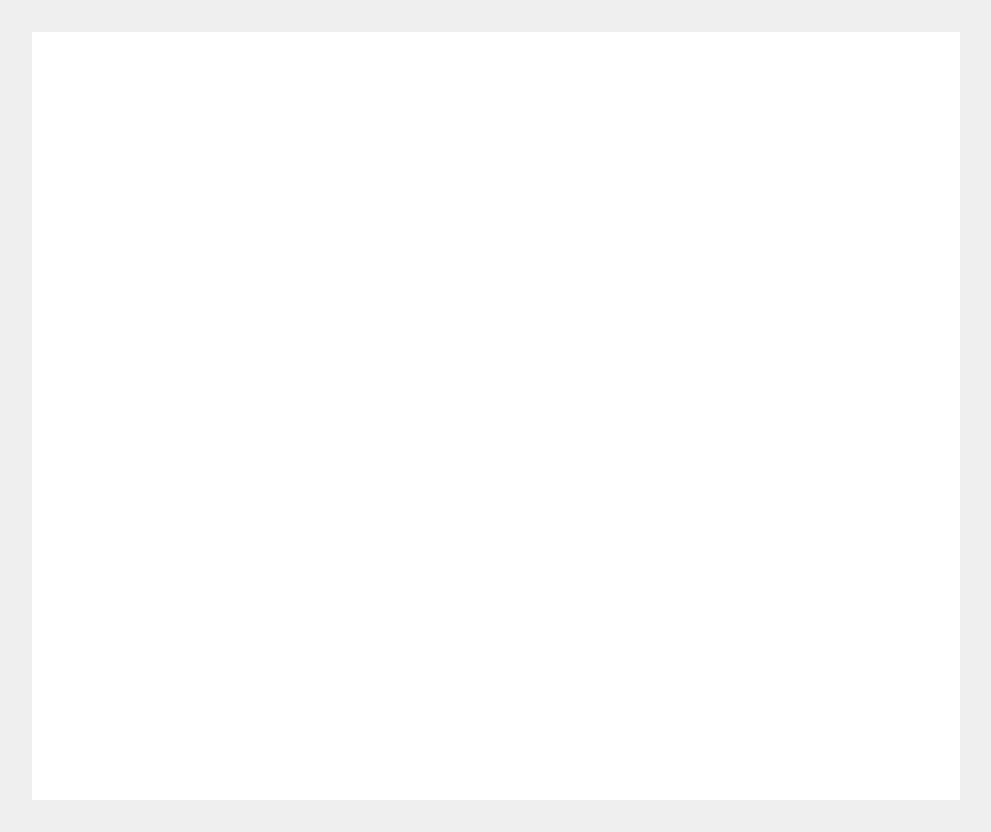
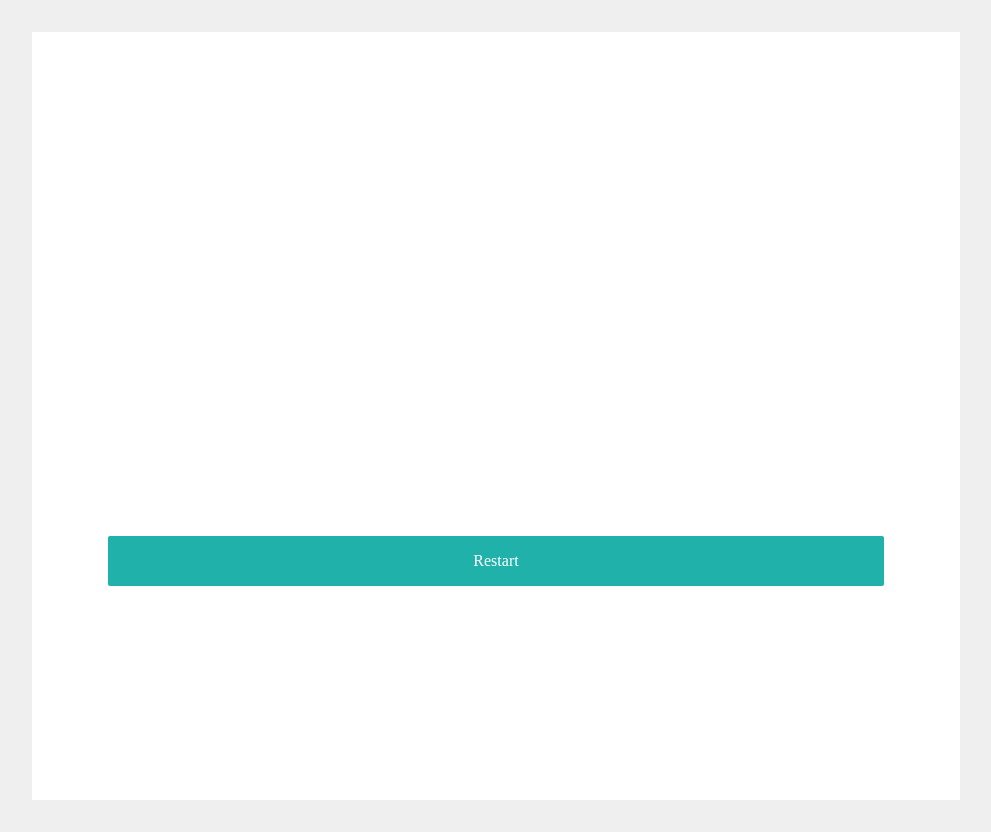
Before and after one commit to SebastianKapunkt/visualisation, a plain HTML site: page visualisation02/index.html in a window 1280 px wide. Both pictures are taken after a click on the element "skip and finish". Shown: the whole page, without its empty margins (144-1135 px from the left). Drawn offline with Linux system fonts and the light colour scheme.

Commit message:
Add restart button

```diff
--- a/visualisation02/index.html
+++ b/visualisation02/index.html
@@ -30,6 +30,7 @@
       <div id="repeat_click" class="button">redo with increased time</div>
       <div id="submit_click" class="button">submit click position</div>
     </div>
+    <div id="restart" class="button" onclick="initialize();">Restart</div>
   </div>
 </body>
 
--- a/visualisation02/javascript/questflow.js
+++ b/visualisation02/javascript/questflow.js
@@ -12,6 +12,7 @@ function main(task) {
     var current_question = next_question(task.get_next_task());
     prepare_question(current_question);
   } else {
+    prepare_end_screen();
     // all tasks done do something
     console.log("DONE");
     console.log(result_map);
@@ -21,13 +22,37 @@ function main(task) {
 function skip_and_finish(){
   task_instance.set_current_to_last();
   main(task_instance);
+}
+
+function prepare_end_screen(){
+  $("#restart").css("display","flex");
   disable_canvas();
   $("#panel_cover").css("display", "none");
-  $("#question_title").css("display", "none");
-  $("#position_indicator").css("display", "none");
+  $("#question_title").text("");
+  $("#position_indicator").text("");
   $("#finish_button").css("display", "none");
+  disable_submit_button();
+  disable_repeat_button();
+  $("#question_text").text("");
+  $("#main_panel").css("display","none");
 }
 
+function initialize(){
+  canvas = null;
+  context = null;
+  task_instance = null;
+  questions = [];
+  cursor_x = 0;
+  cursor_y = 0;
+  result_map = new Map();
+  console.log("document ready!");
+  canvas = document.getElementById("main_canvas");
+  context = canvas.getContext("2d");
+  $("#restart").css("display","none");
+  $("#finish_button").css("display", "flex");
+  task_instance = new Task(main);
+  task_instance.init();
+}
 
 function prepare_question(question) {
   var title = "#question_title";
@@ -40,14 +65,6 @@ function prepare_question(question) {
     1 + question.id + "/" + task_instance.get_task_length()
   );
 }
-
-$(document).ready(function() {
-  console.log("document ready!");
-  canvas = document.getElementById("main_canvas");
-  context = canvas.getContext("2d");
-  task_instance = new Task(main);
-  task_instance.init();
-});
 
 function clear_canvas() {
   context.clearRect(0, 0, canvas.width, canvas.height);
@@ -135,3 +152,7 @@ function collect_data_and_save() {
   result_map.set(id, result);
   clear_canvas();
 }
+
+$(document).ready(function() {
+  initialize();
+});
```
